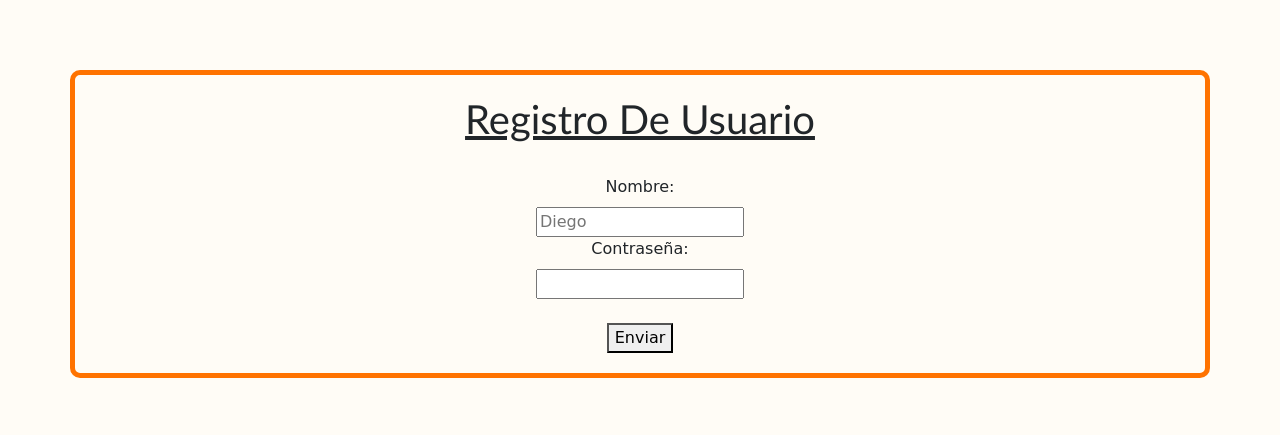
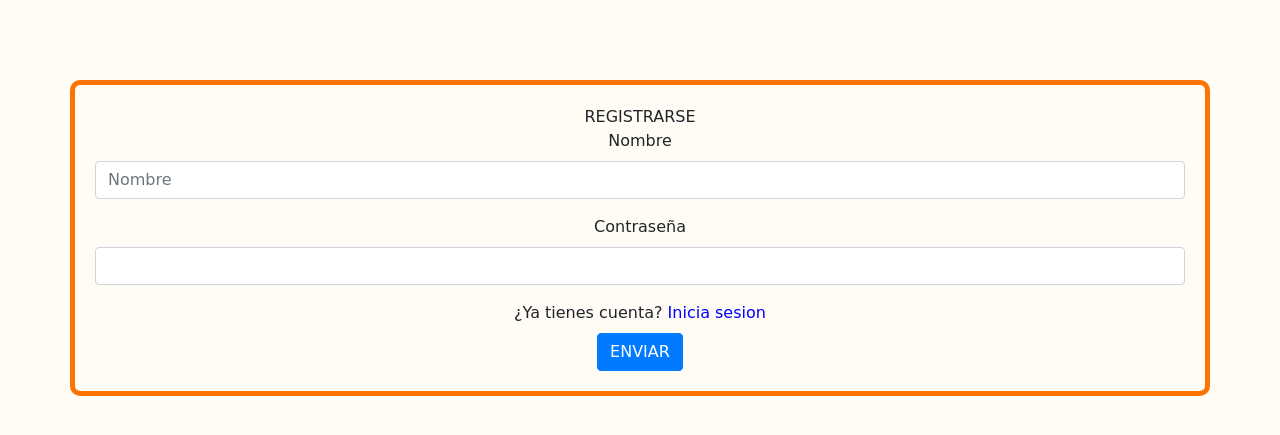
Before and after one commit to DeszK/Encargo3, a Django app: page /registro in a window 1280 px wide. Shown: the part 60-495 px from the top of the page. Run offline with Django 4.2, Linux system fonts and the light colour scheme.

Commit message:
registro con validacion de js hecho

```diff
--- a/cesar/templates/cesar/registro.html
+++ b/cesar/templates/cesar/registro.html
@@ -1,38 +1,32 @@
-{%extends "cesar/index.html"%}
-
-{%block content%}
-    <div class="container-centered fuente"> <!-- Container para centrar el contenido -->
-      <div class="container" style="margin-top: 70px;">
-        <!--Formulario-->
-        <h1>Registro De Usuario</h1><br />
-        <form id="formulario">
-
-          <label>Nombre:</label>
-          <div class="col-sm-20">
-            <input type="text" id="itNombre" class="campo" placeholder="Diego" /> <br />
-          </div>
-          <div id="mensaje1"></div> <!-- Dentro de este div va el mensaje de error que está en JS-->
-
-
-          <label>Contraseña:</label>
-          <div class="col-sm-20">
-            <input type="text" id="itContrasena" class="campo" placeholder="" /> <br />
-          </div>
-          <div id="mensaje2"></div>
-
-          <br>
-
-          <button>Enviar</button> <!--Button Java-->
-
-        </form>
-      </div>
+{% extends "cesar/base.html" %}
+{% block content %}
+    <div class="container-centered fuente" style="padding-top:5rem;">
+        <div class="container">
+            <!-- FORM -->
+            <form action="{% url 'registro' %}" method="POST" id="formulario">
+                {% csrf_token %}
+                <span class="text-center formato_titulo_form">REGISTRARSE</span>
+                <br>
+                <div class="form-group">
+                    <label for="itNombre">Nombre</label>
+                    <input type="text" class="form-control" id="itNombre" name="nombre" placeholder="Nombre">
+                    <div id="mensaje1"></div>
+                </div>
+                <div class="form-group">
+                    <label for="itContrasena">Contraseña</label>
+                    <input type="password" class="form-control" id="itContrasena" name="contrasena">
+                    <div id="mensaje2"></div>
+                </div>
+                <div>
+                    <label for="formGroupExampleInput">¿Ya tienes cuenta?</label>
+                    <a class="label" href="#" style="color: blue;">Inicia sesion</a>
+                </div>
+                <button class="btn btn-primary">ENVIAR</button>
+            </form>
+        </div>
     </div>
 
-
-
-
-  <!-- Scripts -->
-  {%load static%}
-  <script src={%static 'js/validaciones.js' %}></script> <!--Link hacia validaciones.js-->
-
+    <!-- SCRIPTS -->
+     {% load static %}
+     <script src="{% static 'js/validaciones.js' %}"></script>
 {% endblock %}
```
